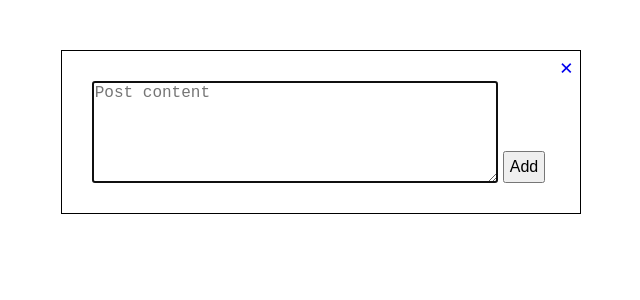
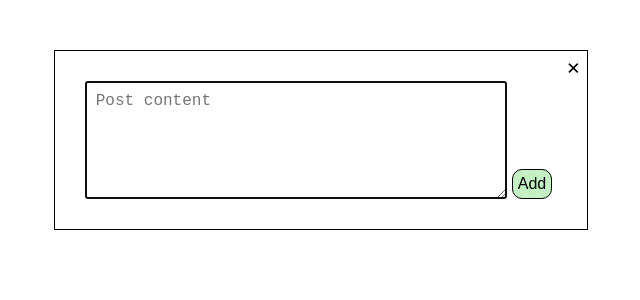
Before and after one commit to qvvverty/ra-router-2-front, a React (Create React App) app: page /posts/new in a window 1280 px wide. Shown: the top 300 px of the page, without its empty margins (319-959 px from the left). Built offline with nearby package versions, Linux system fonts and the light colour scheme.

Commit message:
still looks like shit, but works allright

```diff
--- a/src/App.css
+++ b/src/App.css
@@ -1,8 +1,18 @@
 .nav-link {
-  margin-left: 20px;
+  display: block;
+  margin-top: 10px;
+}
+
+.link {
+  color: inherit;
+  text-decoration: none;
 }
 
 .posts-container {
+  display: flex;
+  flex-direction: column;
+  align-items: flex-start;
+
   padding: 20px;
 }
 
@@ -10,23 +20,42 @@
   position: relative;
 
   width: 250px;
-  padding: 20px;
+  padding: 10px;
 
   border: 1px solid;
+
+  background-color: #f1f1f1;
 }
 
-.post-container:nth-of-type(n + 2) {
-  margin-top: 5px;
+.link:nth-of-type(n + 2) {
+  display: block;
+  margin-top: 10px;
 }
 
-.new-post-wrapper {
+.post-content {
+  margin: 5px;
+
+  white-space: pre-wrap;
+
+  font-family: inherit;
+}
+
+.post-date {
+  display: flex;
+  justify-content: flex-end;
+  margin-top: 10px;
+
+  font-size: 12px;
+}
+
+.post-edit-wrapper {
   display: flex;
   justify-content: space-around;
 
   padding: 50px;
 }
 
-.new-post-form {
+.post-edit-form {
   position: relative;
   margin-left: auto;
   margin-right: auto;
@@ -39,21 +68,23 @@
   border: 1px solid;
 }
 
-.new-post-content {
+.post-edit-content {
   width: 25em;
   height: 6em;
+
+  padding: 10px;
 
   font-size: 16px;
 }
 
-.new-post-submit-btn {
+.post-edit-submit-btn {
   margin: 5px 5px 0;
   padding: 5px;
 
   font-size: 16px;
 }
 
-.new-post-close {
+.post-edit-close {
   position: absolute;
   top: 5px;
   right: 5px;
--- a/src/components/Post.jsx
+++ b/src/components/Post.jsx
@@ -16,12 +16,10 @@ export default function Post(props) {
 
   return (
     <div className="post-container">
-      <div>
-        <pre>
-          {props.content}
-        </pre>
-      </div>
-      <div>
+      <pre className="post-content">
+        {props.content}
+      </pre>
+      <div className="post-date">
         {new Date(props.created).toLocaleDateString('ru-RU', dateOptions)}
       </div>
     </div>
--- a/src/components/PostEditForm.jsx
+++ b/src/components/PostEditForm.jsx
@@ -22,20 +22,20 @@ export default function NewPost(props) {
   }
 
   return (
-    <div className="new-post-wrapper">
-      <form className="new-post-form" onSubmit={submitHandler}>
+    <div className="post-edit-wrapper">
+      <form className="post-edit-form" onSubmit={submitHandler}>
         <textarea
-          className="new-post-content"
+          className="post-edit-content"
           name="content"
           placeholder="Post content"
           autoFocus={true}
           value={newPost.content}
           onChange={inputHandler}
         />
-        <button className="new-post-submit-btn" type="submit">
+        <button className="post-edit-submit-btn post-action-btn btn-edit" type="submit">
           {props.id ? 'Submit' : 'Add'}
         </button>
-        <Link to="/"><div className="new-post-close">✗</div></Link>
+        <Link to="/" className="link"><div className="post-edit-close">✗</div></Link>
       </form>
     </div>
   )
--- a/src/components/Posts.jsx
+++ b/src/components/Posts.jsx
@@ -25,18 +25,24 @@ export default function Posts() {
     fetchPosts();
   }, [setPosts]);
 
+  // const { posts } = useContext(PostsContext);
+
   return (
     <>
       <div className="posts-container">
         {posts.map(post => {
           return (
-            <Link to={`/posts/${post.id}`} key={post.id}>
+            <Link className="link" to={`/posts/${post.id}`} key={post.id}>
               <Post {...post} />
             </Link>
           )
         })}
+        <Link className="link nav-link" to="/posts/new">
+          <div className="post-action-btn btn-edit">
+            New post
+          </div>
+        </Link>
       </div>
-      <Link className="nav-link" to="/posts/new">New post</Link>
     </>
   )
 }
--- a/src/contexts/PostsContext.js
+++ b/src/contexts/PostsContext.js
@@ -1,10 +1,38 @@
-import { createContext, useState } from 'react';
+import { createContext, useState, useEffect } from 'react';
 
 const PostsContext = createContext([]);
 export default PostsContext;
 
 export function PostsProvider(props) {
-  const [posts, setPosts] = useState([]);
+  const [posts, setPosts] = useState(
+    localStorage.getItem('posts') ?
+      JSON.parse(localStorage.getItem('posts'))
+      : []
+  );
+
+  useEffect(() => {
+    localStorage.setItem('posts', JSON.stringify(posts));
+  }, [posts]);
+
+  // const [posts, setPosts] = useState([]);
+
+  // useEffect(() => {
+  //   const fetchPosts = async () => {
+  //     const response = await fetch(process.env.REACT_APP_POSTS);
+  //     if (response.ok) {
+  //       try {
+  //         const posts = await response.json();
+  //         setPosts(posts);
+  //       } catch {
+  //         console.error('Error parsing server response: probably not a JSON');
+  //       }
+  //     } else {
+  //       console.error(response.statusText + ', status: ' + response.status);
+  //     }
+  //   }
+
+  //   fetchPosts();
+  // }, []);
 
   return (
     <PostsContext.Provider value={{ posts, setPosts }}>
```
Also changed, not shown: src/components/PostActions.jsx (+3 -4 lines).
